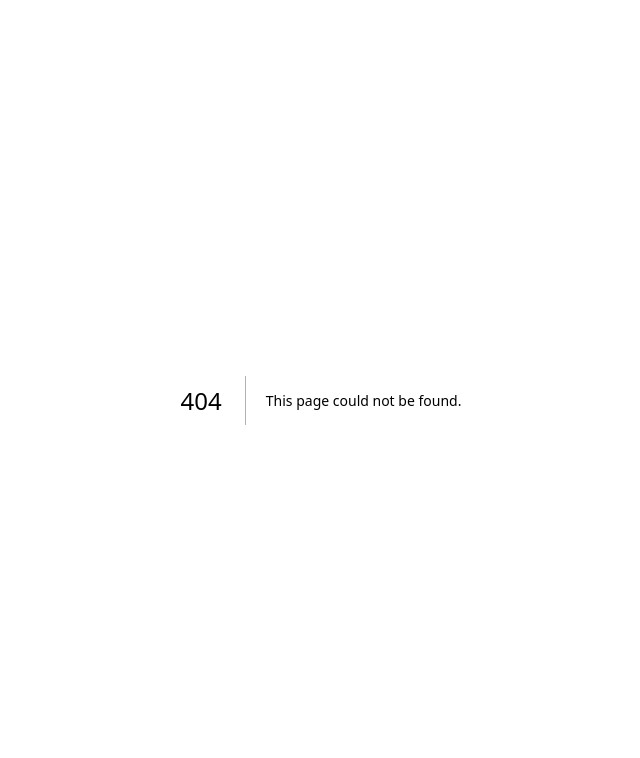
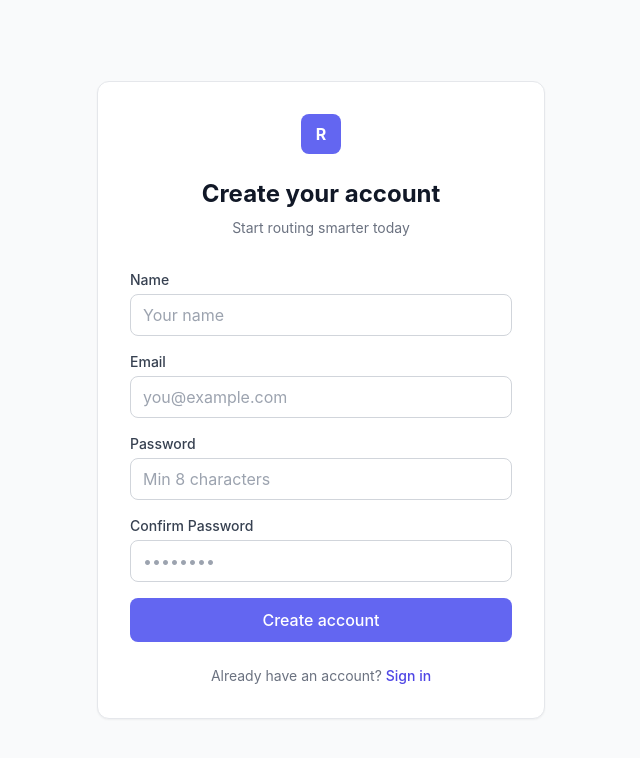
Before and after one commit to Abdulkalam98/Routiq, a Next.js app in the folder frontend/: page /signup in a window 1280 px wide. Before the commit this address had no page. Shown: the top 758 px of the page, without its empty margins (319-959 px from the left). Built offline with nearby package versions, Linux system fonts and the light colour scheme.

Commit message:
feat: add login and signup pages
Co-Authored-By: Lilly Code <lillycode@lilly.com>

```diff
--- /dev/null
+++ b/frontend/pages/login.js
@@ -0,0 +1,106 @@
+import { useState } from 'react';
+import Head from 'next/head';
+import Link from 'next/link';
+import { useRouter } from 'next/router';
+
+const API_BASE = '';
+
+export default function Login() {
+  const router = useRouter();
+  const [email, setEmail] = useState('');
+  const [password, setPassword] = useState('');
+  const [error, setError] = useState('');
+  const [loading, setLoading] = useState(false);
+
+  const handleSubmit = async (e) => {
+    e.preventDefault();
+    setError('');
+    setLoading(true);
+
+    try {
+      const res = await fetch(`${API_BASE}/api/v1/auth/login`, {
+        method: 'POST',
+        headers: { 'Content-Type': 'application/json' },
+        body: JSON.stringify({ email, password }),
+      });
+
+      const data = await res.json();
+
+      if (res.ok) {
+        localStorage.setItem('routiq_token', data.access_token);
+        router.push('/dashboard');
+      } else {
+        setError(data?.detail?.error?.message || 'Invalid email or password.');
+      }
+    } catch {
+      setError('Network error. Please try again.');
+    } finally {
+      setLoading(false);
+    }
+  };
+
+  return (
+    <>
+      <Head>
+        <title>Login - Routiq</title>
+      </Head>
+      <div className="min-h-screen bg-gray-50 flex items-center justify-center px-4">
+        <div className="max-w-md w-full bg-white rounded-xl shadow-sm border border-gray-200 p-8">
+          <div className="flex justify-center mb-6">
+            <div className="w-10 h-10 bg-primary-500 rounded-lg flex items-center justify-center">
+              <span className="text-white font-bold">R</span>
+            </div>
+          </div>
+          <h1 className="text-2xl font-bold text-gray-900 text-center mb-2">Welcome back</h1>
+          <p className="text-sm text-gray-500 text-center mb-8">Sign in to your Routiq account</p>
+
+          <form onSubmit={handleSubmit} className="space-y-4">
+            <div>
+              <label className="block text-sm font-medium text-gray-700 mb-1">Email</label>
+              <input
+                type="email"
+                required
+                value={email}
+                onChange={(e) => setEmail(e.target.value)}
+                placeholder="you@example.com"
+                className="w-full px-3 py-2 border border-gray-300 rounded-lg focus:ring-2 focus:ring-primary-500 focus:border-primary-500 outline-none"
+              />
+            </div>
+            <div>
+              <label className="block text-sm font-medium text-gray-700 mb-1">Password</label>
+              <input
+                type="password"
+                required
+                value={password}
+                onChange={(e) => setPassword(e.target.value)}
+                placeholder="••••••••"
+                className="w-full px-3 py-2 border border-gray-300 rounded-lg focus:ring-2 focus:ring-primary-500 focus:border-primary-500 outline-none"
+              />
+            </div>
+
+            {error && (
+              <div className="text-sm text-red-600 bg-red-50 border border-red-200 rounded-lg p-2">
+                {error}
+              </div>
+            )}
+
+            <button
+              type="submit"
+              disabled={loading}
+              className="w-full btn-primary disabled:opacity-50 disabled:cursor-not-allowed"
+            >
+              {loading ? 'Signing in...' : 'Sign in'}
+            </button>
+          </form>
+
+          <p className="mt-6 text-center text-sm text-gray-500">
+            Don&apos;t have an account?{' '}
+            <Link href="/signup" className="text-primary-600 hover:text-primary-800 font-medium">
+              Sign up
+            </Link>
+          </p>
+        </div>
+      </div>
+    </>
+  );
+}
--- /dev/null
+++ b/frontend/pages/signup.js
@@ -0,0 +1,140 @@
+import { useState } from 'react';
+import Head from 'next/head';
+import Link from 'next/link';
+import { useRouter } from 'next/router';
+
+const API_BASE = '';
+
+export default function Signup() {
+  const router = useRouter();
+  const [name, setName] = useState('');
+  const [email, setEmail] = useState('');
+  const [password, setPassword] = useState('');
+  const [confirm, setConfirm] = useState('');
+  const [error, setError] = useState('');
+  const [loading, setLoading] = useState(false);
+
+  const handleSubmit = async (e) => {
+    e.preventDefault();
+    setError('');
+
+    if (password !== confirm) {
+      setError('Passwords do not match.');
+      return;
+    }
+    if (password.length < 8) {
+      setError('Password must be at least 8 characters.');
+      return;
+    }
+
+    setLoading(true);
+
+    try {
+      const res = await fetch(`${API_BASE}/api/v1/auth/signup`, {
+        method: 'POST',
+        headers: { 'Content-Type': 'application/json' },
+        body: JSON.stringify({ name, email, password }),
+      });
+
+      const data = await res.json();
+
+      if (res.ok) {
+        localStorage.setItem('routiq_token', data.access_token);
+        router.push('/dashboard');
+      } else {
+        setError(data?.detail?.error?.message || 'Signup failed. Please try again.');
+      }
+    } catch {
+      setError('Network error. Please try again.');
+    } finally {
+      setLoading(false);
+    }
+  };
+
+  return (
+    <>
+      <Head>
+        <title>Sign Up - Routiq</title>
+      </Head>
+      <div className="min-h-screen bg-gray-50 flex items-center justify-center px-4">
+        <div className="max-w-md w-full bg-white rounded-xl shadow-sm border border-gray-200 p-8">
+          <div className="flex justify-center mb-6">
+            <div className="w-10 h-10 bg-primary-500 rounded-lg flex items-center justify-center">
+              <span className="text-white font-bold">R</span>
+            </div>
+          </div>
+          <h1 className="text-2xl font-bold text-gray-900 text-center mb-2">Create your account</h1>
+          <p className="text-sm text-gray-500 text-center mb-8">Start routing smarter today</p>
+
+          <form onSubmit={handleSubmit} className="space-y-4">
+            <div>
+              <label className="block text-sm font-medium text-gray-700 mb-1">Name</label>
+              <input
+                type="text"
+                required
+                value={name}
+                onChange={(e) => setName(e.target.value)}
+                placeholder="Your name"
+                className="w-full px-3 py-2 border border-gray-300 rounded-lg focus:ring-2 focus:ring-primary-500 focus:border-primary-500 outline-none"
+              />
+            </div>
+            <div>
+              <label className="block text-sm font-medium text-gray-700 mb-1">Email</label>
+              <input
+                type="email"
+                required
+                value={email}
+                onChange={(e) => setEmail(e.target.value)}
+                placeholder="you@example.com"
+                className="w-full px-3 py-2 border border-gray-300 rounded-lg focus:ring-2 focus:ring-primary-500 focus:border-primary-500 outline-none"
+              />
+            </div>
+            <div>
+              <label className="block text-sm font-medium text-gray-700 mb-1">Password</label>
+              <input
+                type="password"
+                required
+                value={password}
+                onChange={(e) => setPassword(e.target.value)}
+                placeholder="Min 8 characters"
+                className="w-full px-3 py-2 border border-gray-300 rounded-lg focus:ring-2 focus:ring-primary-500 focus:border-primary-500 outline-none"
+              />
+            </div>
+            <div>
+              <label className="block text-sm font-medium text-gray-700 mb-1">Confirm Password</label>
+              <input
+                type="password"
+                required
+                value={confirm}
+                onChange={(e) => setConfirm(e.target.value)}
+                placeholder="••••••••"
+                className="w-full px-3 py-2 border border-gray-300 rounded-lg focus:ring-2 focus:ring-primary-500 focus:border-primary-500 outline-none"
+              />
+            </div>
+
+            {error && (
+              <div className="text-sm text-red-600 bg-red-50 border border-red-200 rounded-lg p-2">
+                {error}
+              </div>
+            )}
+
+            <button
+              type="submit"
+              disabled={loading}
+              className="w-full btn-primary disabled:opacity-50 disabled:cursor-not-allowed"
+            >
+              {loading ? 'Creating account...' : 'Create account'}
+            </button>
+          </form>
+
+          <p className="mt-6 text-center text-sm text-gray-500">
+            Already have an account?{' '}
+            <Link href="/login" className="text-primary-600 hover:text-primary-800 font-medium">
+              Sign in
+            </Link>
+          </p>
+        </div>
+      </div>
+    </>
+  );
+}
```
